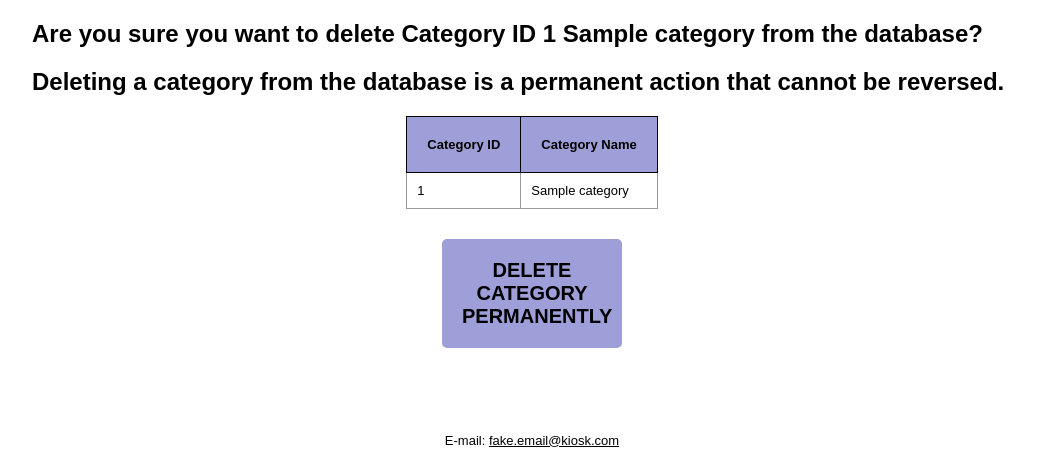
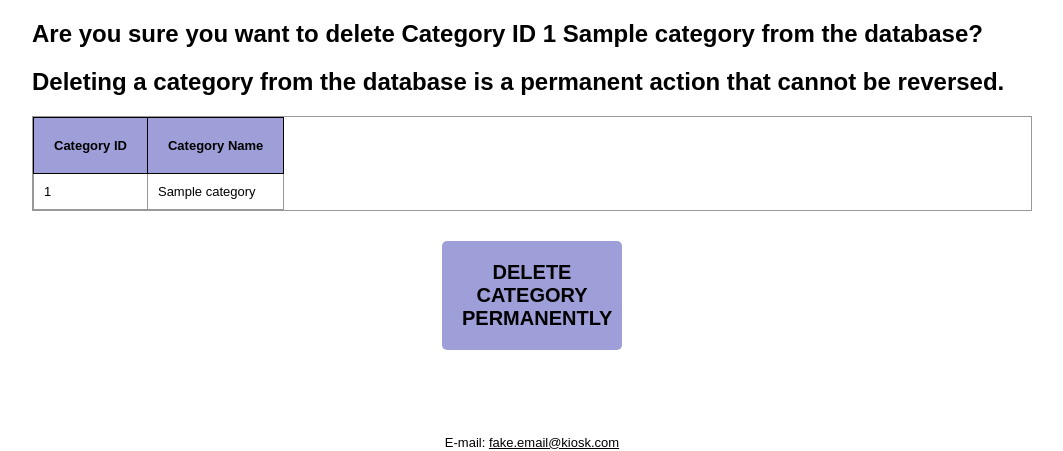
Before and after one commit to amyhastings/kiosk, a Flask app: page /admin/delete_category/1 in a window 1280 px wide. Shown: the part 124-575 px from the top of the page, without its empty margins (108-1171 px from the left). Run offline with Flask 3, Linux system fonts and the light colour scheme; a user stored in the database is signed in; tables that the repository leaves empty hold one stand-in row (values such as "Sample post").

Commit message:
Minor update to table styling

```diff
--- a/static/css/style.css
+++ b/static/css/style.css
@@ -305,6 +305,8 @@ nav {
 table {
     margin: 0 auto;
     font-size: small;
+    overflow-x: auto;
+    display: block;
 }
 
 table, td {
```
